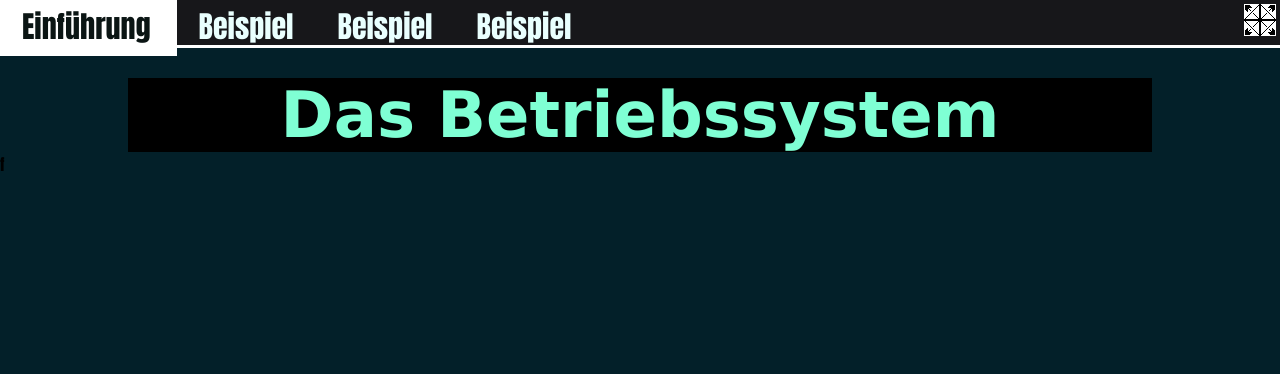
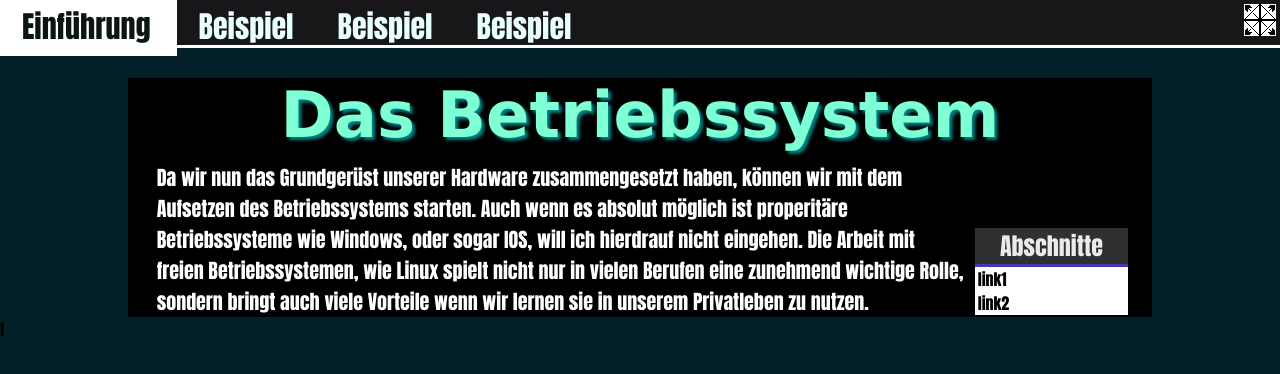
Before and after one commit to chaosFaktor/openpad, a plain HTML site: page guides/os.html in a window 1280 px wide. Drawn offline with Linux system fonts and the light colour scheme.

Commit message:
Update to the paragraph-system

```diff
--- a/css/paragraphs.css
+++ b/css/paragraphs.css
@@ -6,11 +6,13 @@
 }
 .heading{
     color: aquamarine;
+    text-shadow: 3px 3px 3px rgb(3, 128, 128);
     width: 100%;
     height: 100%;
     text-align: center;
     font-family: Verdana, Geneva, Tahoma, sans-serif;
     font-size: xx-large;
+    padding-bottom: 10px;
 }
 .blackbox{
     background-color: #03132067;
@@ -37,3 +39,43 @@
     text-align: center;
     margin: 0 auto;
 }
+.container .introduction{
+    width:80%;
+    display: inline-block;
+
+}
+.container .linkbox {
+    width:15%;
+    display: inline-block;
+    background-color:white;
+}
+.linkbox h2{
+    background-color: rgb(48, 48, 48);
+    color: rgb(235, 235, 235);
+    margin-bottom: 3px;
+    box-shadow: 0px 3px 0px rgb(64, 58, 181);
+
+}
+.linkbox a{
+    padding-left: 3px;
+    color:black;
+    text-decoration: none;
+    text-align: left;
+    padding-right: 80%;
+    font-weight: 550;
+}
+.linkbox a:hover{
+
+    color:rgb(73, 73, 73);
+    text-decoration: none;
+    text-align: left;
+    padding-right: 80%;
+}
+.container p{
+    color: white;
+    text-align: left;
+    padding: 0;
+    padding-left: 5px;
+    padding-right: 5px;
+    font-size: 20px;
+}
--- a/guides/os.html
+++ b/guides/os.html
@@ -52,6 +52,17 @@
         <div class="heading">
             <h1>Das Betriebssystem</h1>
         </div>
+        <div class="introduction">
+            <p>Da wir nun das Grundgerüst unserer Hardware zusammengesetzt haben, können wir mit dem Aufsetzen des Betriebssystems starten. Auch wenn es absolut möglich ist properitäre Betriebssysteme wie Windows, oder sogar IOS, will ich hierdrauf nicht eingehen. Die Arbeit mit freien Betriebssystemen, wie Linux spielt nicht nur in vielen Berufen eine zunehmend wichtige Rolle, sondern bringt auch viele Vorteile wenn wir lernen sie in unserem Privatleben zu nutzen.</p>
+
+        </div>
+        <span class="linkbox">
+            <h2>Abschnitte</h2>
+
+            <a href="tst">link1</a>
+            <a href="sts">link2</a>
+
+        </span>
 
     </div>
 
```
Also changed, not shown: index.html (+2 -4 lines).
